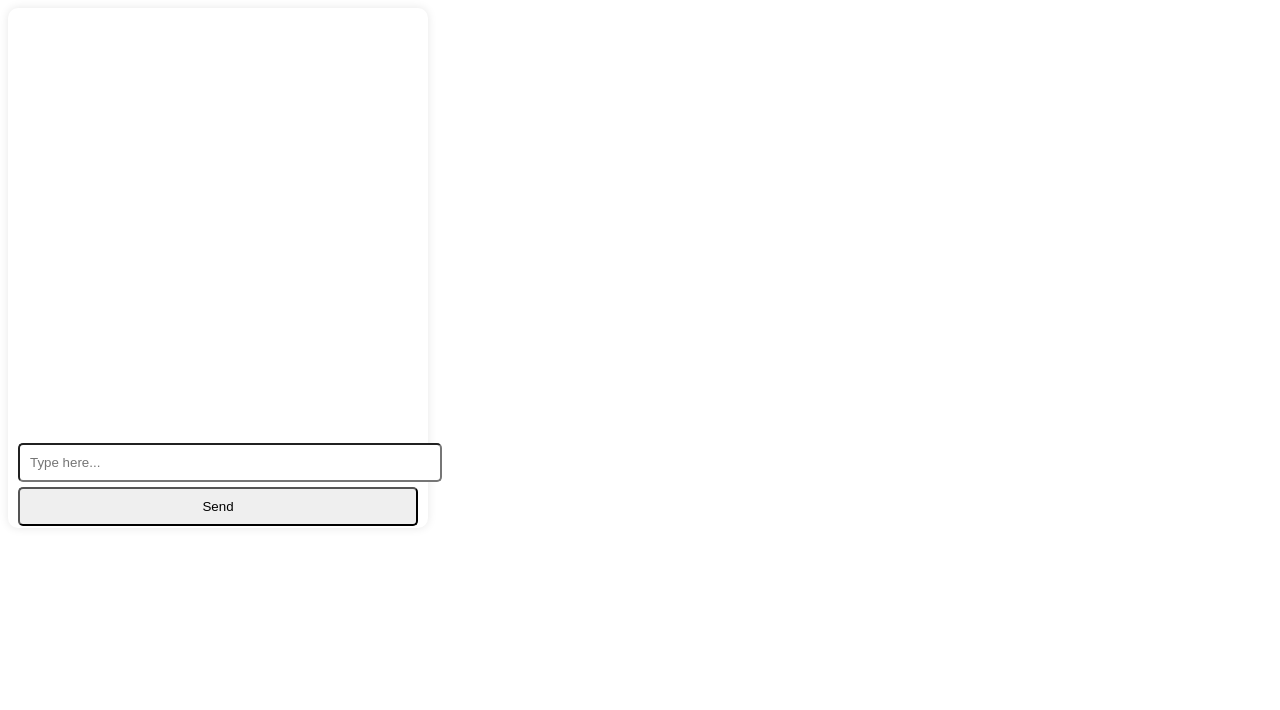
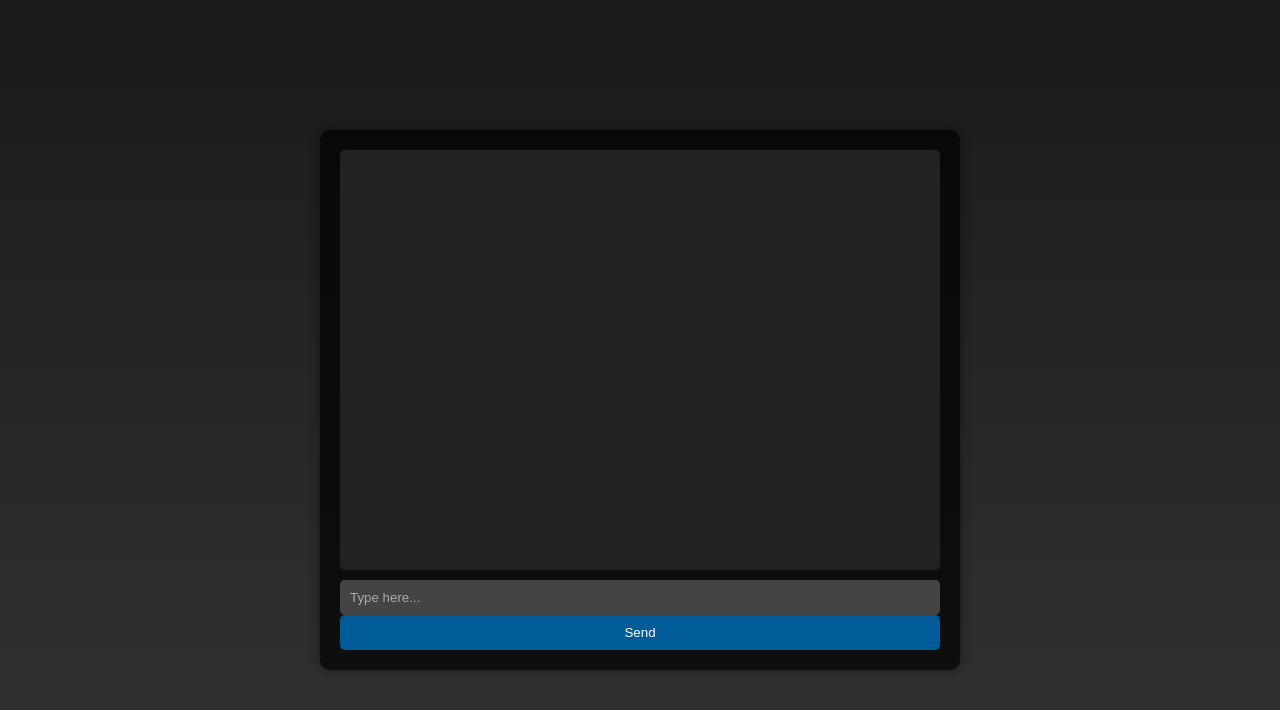
Before and after one commit to Sanesh764/MindMate, a website: page frontend/index.html in a window 1280 px wide. Drawn offline with Linux system fonts and the light colour scheme.

Commit message:
Update styles.css
best view of my chatbox

```diff
--- a/frontend/styles.css
+++ b/frontend/styles.css
@@ -1,20 +1,120 @@
+/* General page styling with a dark wallpaper */
+body {
+  background: linear-gradient(to bottom, #1a1a1a, #333); /* Dark gradient wallpaper */
+  font-family: 'Roboto', sans-serif; /* Modern, clean font */
+  color: #fff; /* White text for contrast */
+  margin: 0;
+  padding: 0;
+  height: 100vh; /* Full height for a centered layout */
+  display: flex;
+  justify-content: center;
+  align-items: center;
+}
+
+/* Chat container styling */
 .chat-container {
-    width: 400px;
-    height: 500px;
-    border-radius: 10px;
-    box-shadow: 0 0 10px rgba(0, 0, 0, 0.1);
-    padding: 10px;
-  }
+  max-width: 600px;
+  width: 90%; /* Responsive width for smaller screens */
+  background-color: rgba(0, 0, 0, 0.7); /* Semi-transparent dark background */
+  padding: 20px;
+  border-radius: 10px; /* Rounded corners for a modern look */
+  box-shadow: 0 0 10px rgba(0, 0, 0, 0.5); /* Subtle shadow for depth */
+  display: flex;
+  flex-direction: column;
+}
 
-  #chat-window {
-    height: 80%;
-    overflow-y: scroll;
-    padding: 10px;
-  }
+/* Title styling */
+h1 {
+  text-align: center;
+  color: #fff; /* White for visibility */
+  margin-bottom: 20px;
+  font-size: 24px;
+}
 
-  input, button {
-    width: 100%;
-    padding: 10px;
-    margin-top: 5px;
-    border-radius: 5px;
-  }
+/* Chat window styling */
+#chat-window {
+  height: 400px; /* Fixed height for consistency */
+  overflow-y: scroll; /* Scrollable for long conversations */
+  background-color: #222; /* Slightly lighter dark background */
+  padding: 10px;
+  border-radius: 5px;
+  margin-bottom: 10px;
+  display: flex;
+  flex-direction: column; /* Stack messages vertically */
+}
+
+/* Custom scrollbar for a polished look */
+#chat-window::-webkit-scrollbar {
+  width: 10px;
+}
+
+#chat-window::-webkit-scrollbar-track {
+  background: #333; /* Matches the dark theme */
+}
+
+#chat-window::-webkit-scrollbar-thumb {
+  background: #555; /* Slightly lighter for contrast */
+  border-radius: 5px;
+}
+
+/* User message styling */
+.user-message {
+  background-color: #005c99; /* Vibrant blue for user messages */
+  color: #fff;
+  padding: 10px;
+  border-radius: 10px;
+  margin: 5px 0;
+  max-width: 80%; /* Prevents messages from stretching too wide */
+  align-self: flex-end; /* Aligns to the right */
+}
+
+/* Bot message styling */
+.bot-message {
+  background-color: #444; /* Neutral gray for bot messages */
+  color: #fff;
+  padding: 10px;
+  border-radius: 10px;
+  margin: 5px 0;
+  max-width: 80%;
+  align-self: flex-start; /* Aligns to the left */
+}
+
+/* Input area styling */
+.input-area {
+  display: flex;
+  justify-content: space-between;
+  gap: 10px; /* Space between input and button */
+}
+
+/* Input field styling */
+#user-input {
+  flex: 1; /* Takes up available space */
+  padding: 10px;
+  border: none;
+  border-radius: 5px;
+  background-color: #444; /* Dark background */
+  color: #fff;
+}
+
+#user-input::placeholder {
+  color: #aaa; /* Visible placeholder text */
+}
+
+#user-input:focus {
+  outline: none;
+  box-shadow: 0 0 5px #005c99; /* Blue glow on focus */
+}
+
+/* Send button styling */
+button {
+  padding: 10px 20px;
+  border: none;
+  border-radius: 5px;
+  background-color: #005c99; /* Matches user message color */
+  color: #fff;
+  cursor: pointer;
+}
+
+button:hover {
+  background-color: #007acc; /* Lighter blue on hover */
+}
```
